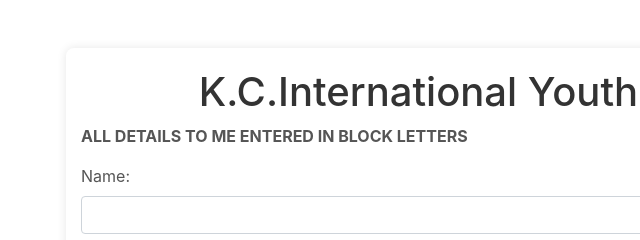
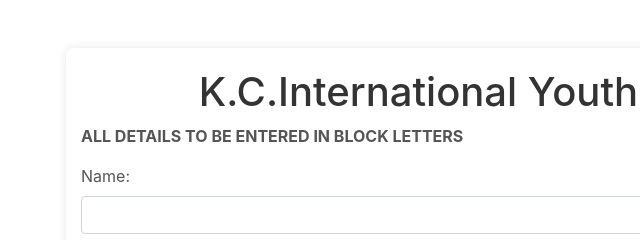
Before and after one commit to Kcites-in/KCITF-Registration, a website: page public/index.html in a window 1280 px wide. Shown: the top 240 px of the page, 4-644 px from the left. Drawn offline with nearby package versions, Linux system fonts and the light colour scheme.

Commit message:
ME TO BE

```diff
--- a/public/index.html
+++ b/public/index.html
@@ -11,7 +11,7 @@
 <body>
   <div class="container mt-5">
     <h1 class="text-center">K.C.International Youth Tech Fest Registration</h1>
-    <p><strong>ALL DETAILS TO ME ENTERED IN BLOCK LETTERS</strong> </p>
+    <p><strong>ALL DETAILS TO BE ENTERED IN BLOCK LETTERS</strong> </p>
     <form id="registrationForm">
       <div class="form-group">
         <label for="name">Name:</label>
```
